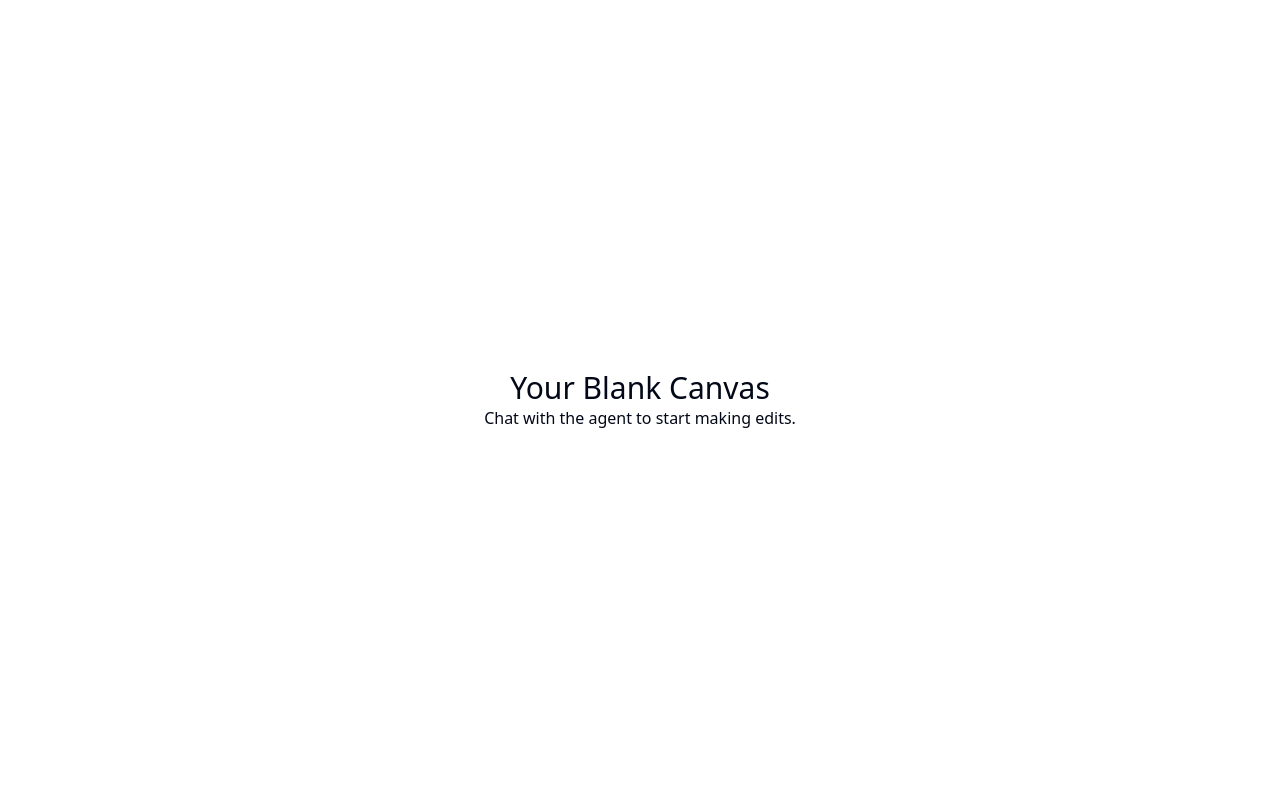
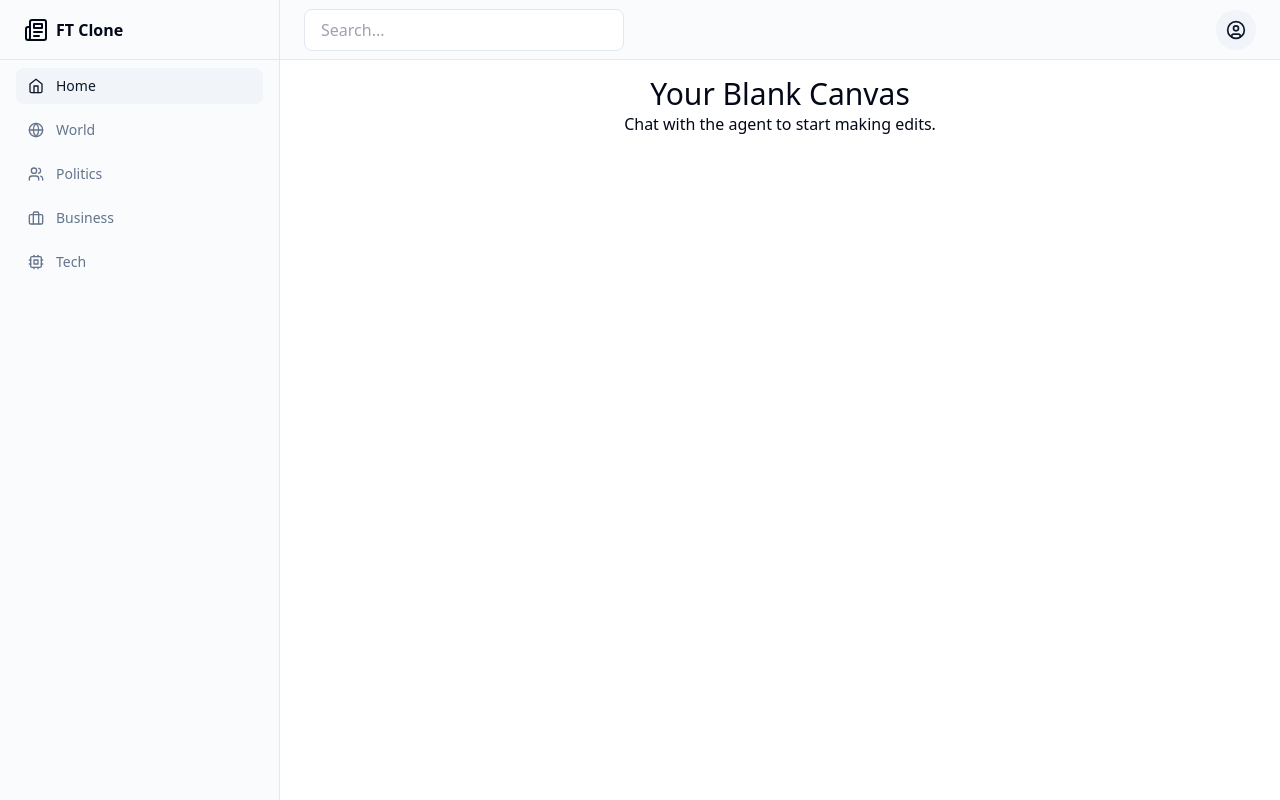
Before and after one commit to GPT-Engineer-App-Dev/investment-insights-dashboard, a React (Vite) app: page / in a window 1280 px wide. Built offline with nearby package versions, Linux system fonts and the light colour scheme.

Commit message:
Initial layout for Financial Times-like website with header, main content area, sidebar, and footer.

```diff
--- a/src/App.jsx
+++ b/src/App.jsx
@@ -1,17 +1,37 @@
 import { Toaster } from "@/components/ui/sonner";
 import { TooltipProvider } from "@/components/ui/tooltip";
 import { QueryClient, QueryClientProvider } from "@tanstack/react-query";
-import { Home } from "lucide-react";
+import { Home, Globe, Briefcase, Cpu, Users } from "lucide-react";
 import { Route, BrowserRouter as Router, Routes } from "react-router-dom";
-import Layout from "./layouts/default"; // available: default, navbar, sidebar
+import Layout from "./layouts/sidebar"; // Use the sidebar layout
 import Index from "./pages/Index.jsx";
 const queryClient = new QueryClient();
 
 export const navItems = [
   {
-    title: "Home", // Feel free to change this to your liking
+    title: "Home",
     to: "/",
     icon: <Home className="h-4 w-4" />,
+  },
+  {
+    title: "World",
+    to: "/world",
+    icon: <Globe className="h-4 w-4" />,
+  },
+  {
+    title: "Politics",
+    to: "/politics",
+    icon: <Users className="h-4 w-4" />,
+  },
+  {
+    title: "Business",
+    to: "/business",
+    icon: <Briefcase className="h-4 w-4" />,
+  },
+  {
+    title: "Tech",
+    to: "/tech",
+    icon: <Cpu className="h-4 w-4" />,
   },
 ];
 
--- a/src/layouts/sidebar.jsx
+++ b/src/layouts/sidebar.jsx
@@ -9,7 +9,7 @@ import {
 } from "@/components/ui/dropdown-menu";
 import { Sheet, SheetContent, SheetTrigger } from "@/components/ui/sheet";
 import { cn } from "@/lib/utils";
-import { CircleUser, Menu, Package2 } from "lucide-react";
+import { CircleUser, Menu, Newspaper } from "lucide-react";
 import { NavLink, Outlet } from "react-router-dom";
 import { navItems } from "../App";
 
@@ -20,7 +20,9 @@ const Layout = () => {
       <div className="flex flex-col">
         <header className="flex h-14 items-center gap-4 border-b bg-muted/40 px-4 lg:h-[60px] lg:px-6">
           <MobileSidebar />
-          <div className="w-full flex-1">{/* Add nav bar content here! */}</div>
+          <div className="w-full flex-1">
+            <SearchBar />
+          </div>
           <UserDropdown />
         </header>
         <main className="flex-grow p-4 overflow-auto">
@@ -36,8 +38,8 @@ const Sidebar = () => (
     <div className="flex h-full max-h-screen flex-col gap-2">
       <div className="flex h-14 items-center border-b px-4 lg:h-[60px] lg:px-6">
         <NavLink to="/" className="flex items-center gap-2 font-semibold">
-          <Package2 className="h-6 w-6" />
-          <span>Acme Inc</span>
+          <Newspaper className="h-6 w-6" />
+          <span>FT Clone</span>
         </NavLink>
       </div>
       <div className="flex-1">
@@ -68,8 +70,8 @@ const MobileSidebar = () => (
           to="/"
           className="flex items-center gap-2 text-lg font-semibold mb-4"
         >
-          <Package2 className="h-6 w-6" />
-          <span className="sr-only">Acme Inc</span>
+          <Newspaper className="h-6 w-6" />
+          <span className="sr-only">FT Clone</span>
         </NavLink>
         {navItems.map((item) => (
           <SidebarNavLink key={item.to} to={item.to}>
@@ -114,4 +116,14 @@ const SidebarNavLink = ({ to, children }) => (
   </NavLink>
 );
 
+const SearchBar = () => (
+  <div className="relative w-full max-w-xs">
+    <input
+      type="text"
+      placeholder="Search..."
+      className="w-full px-4 py-2 border rounded-lg focus:outline-none focus:ring-2 focus:ring-primary"
+    />
+  </div>
+);
+
 export default Layout;
```
Also changed, not shown: public/images/article-thumbnail.jpg (added), public/images/featured-article.jpg (added).
